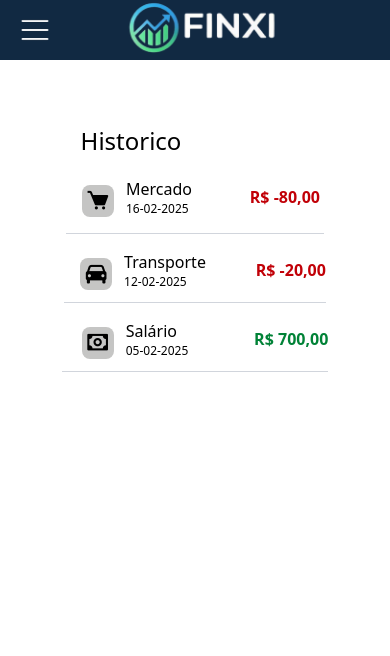
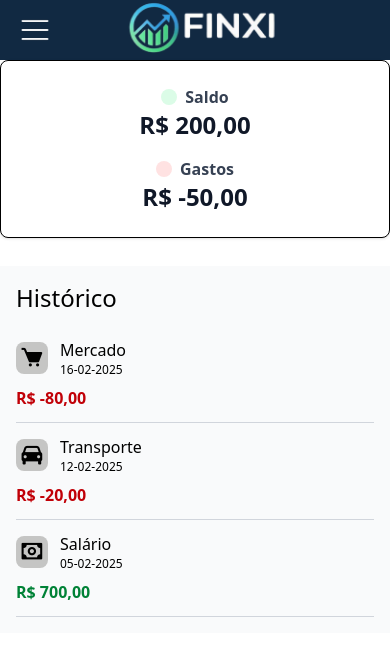
Before and after one commit to dilucas00/web-app-responsive, a React (Vite) app in the folder vite-project/: page / in a window 390 px wide. Shown: the top 656 px of the page. Built offline with nearby package versions, Linux system fonts and the light colour scheme.

Commit message:
Responsividade no componente LineTable

```diff
--- a/vite-project/src/App.jsx
+++ b/vite-project/src/App.jsx
@@ -1,6 +1,7 @@
 import './App.css'
 import SideBarM  from './components/SideBarM';
 import TableHistoric from './components/TableHistoric';
+import CardExemplo from './components/CardExample';
 
 function App() {
 
@@ -8,6 +9,7 @@ function App() {
   return (
     <>
       <SideBarM></SideBarM>
+      <CardExemplo></CardExemplo>
       <TableHistoric></TableHistoric>
     </>
   )
--- /dev/null
+++ b/vite-project/src/components/CardExample.jsx
@@ -0,0 +1,32 @@
+function CardExemplo() {
+    return (
+      <div className="flex flex-col sm:flex-row items-center justify-center bg-white border rounded-lg p-4 shadow-sm">
+        {/* Saldo */}
+        <div className="flex flex-col items-center m-2">
+          <div className="flex items-center gap-2">
+            <span className="bg-green-100 text-green-600 p-2 rounded-full">
+              {/* Ícone de Saldo */}
+            </span>
+            <h3 className="font-semibold text-gray-700">Saldo</h3>
+          </div>
+          <p className="text-2xl font-bold text-gray-900">R$ 200,00</p>
+        </div>
+
+        {/* Divisor vertical (somente em telas grandes) */}
+        <div className="hidden sm:block w-px h-16 bg-gray-200 mx-4"></div>
+
+        {/* Gastos */}
+        <div className="flex flex-col items-center m-2">
+          <div className="flex items-center gap-2">
+            <span className="bg-red-100 text-red-600 p-2 rounded-full">
+              {/* Ícone de Gastos */}
+            </span>
+            <h3 className="font-semibold text-gray-700">Gastos</h3>
+          </div>
+          <p className="text-2xl font-bold text-gray-900">R$ -50,00</p>
+        </div>
+      </div>
+    );
+  }
+
+  export default CardExemplo;
--- a/vite-project/src/components/LineTable.jsx
+++ b/vite-project/src/components/LineTable.jsx
@@ -1,61 +1,60 @@
-import React from 'react'
+import React from 'react';
 import "boxicons/css/boxicons.min.css";
 
 const LineTable = () => {
   return (
-    <div className='flex w-auto h-80 justify-center items-center content-center flex-col bg-grey mt-7'>
-
-        <h3 className='mr-32 mb-3 font-medium text-2xl'>Historico</h3>
+    <div className="w-full max-w-2xl mx-auto mt-7 bg-gray-50 p-4">
+      <h3 className="mb-3 font-medium text-2xl">Histórico</h3>
 
       {/* CONTAINER MERCADO */}
-
-        <div className=' flex flex-row border-b border-gray-300 p-1 '>
-          <div className='w-8 h-8 rounded-lg bg-[#c5c5c4] m-3 flex justify-center'>
-            <i class='bx bxs-cart bx-sm pt-1'></i>
+      <div className="flex flex-col sm:flex-row items-start sm:items-center border-b border-gray-300 py-3">
+        <div className="flex items-center">
+          <div className="w-8 h-8 rounded-lg bg-[#c5c5c4] flex justify-center items-center mr-3">
+            <i className="bx bxs-cart bx-sm"></i>
           </div>
-          <div className='flex flex-col pt-1'>
-            <h3 className='font-normal'>Mercado</h3>
-            <p className='font-light text-xs '>16-02-2025</p>
-          </div>
-          <div className='flex flex-row justify-end items-center w-32 pt-2  h-10'>
-            <span className='font-bold text-red-700'>R$ -80,00</span>
+          <div>
+            <h3 className="font-normal">Mercado</h3>
+            <p className="font-light text-xs">16-02-2025</p>
           </div>
         </div>
+        <div className="mt-2 sm:mt-0 sm:ml-auto">
+          <span className="font-bold text-red-700">R$ -80,00</span>
+        </div>
+      </div>
 
-        {/* CONTAINER Transporte  */}
+      {/* CONTAINER TRANSPORTE */}
+      <div className="flex flex-col sm:flex-row items-start sm:items-center border-b border-gray-300 py-3">
+        <div className="flex items-center">
+          <div className="w-8 h-8 rounded-lg bg-[#c5c5c4] flex justify-center items-center mr-3">
+            <i className="bx bxs-car bx-sm"></i>
+          </div>
+          <div>
+            <h3 className="font-normal">Transporte</h3>
+            <p className="font-light text-xs">12-02-2025</p>
+          </div>
+        </div>
+        <div className="mt-2 sm:mt-0 sm:ml-auto">
+          <span className="font-bold text-red-700">R$ -20,00</span>
+        </div>
+      </div>
 
-        <div className=' flex flex-row border-b border-gray-300 pl-1 mt-3 '>
-          <div className='w-8 h-8 rounded-lg bg-[#c5c5c4] m-3 flex justify-center'>
-            <i class='bx bxs-car bx-sm pt-1'></i>
+      {/* CONTAINER SALÁRIO */}
+      <div className="flex flex-col sm:flex-row items-start sm:items-center border-b border-gray-300 py-3">
+        <div className="flex items-center">
+          <div className="w-8 h-8 rounded-lg bg-[#c5c5c4] flex justify-center items-center mr-3">
+            <i className="bx bx-money bx-sm"></i>
           </div>
-          <div className='flex flex-col pt-1'>
-            <h3 className='font-normal'>Transporte</h3>
-            <p className='font-light text-xs '>12-02-2025</p>
+          <div>
+            <h3 className="font-normal">Salário</h3>
+            <p className="font-light text-xs">05-02-2025</p>
           </div>
-          <div className='flex flex-row justify-end items-center w-30 pt-2  h-10'>
-            <span className='font-bold text-red-700'>R$ -20,00</span>
-          </div>
+        </div>
+        <div className="mt-2 sm:mt-0 sm:ml-auto">
+          <span className="font-bold text-green-700">R$ 700,00</span>
+        </div>
+      </div>
+    </div>
+  );
+};
 
-        </div>
-
-        {/* CONTAINER SALARIO */}
-
-        <div className=' flex flex-row border-b border-gray-300 pl-2 mt-3 '>
-          <div className='w-8 h-8 rounded-lg bg-[#c5c5c4] m-3 flex justify-center'>
-            <i class='bx bx-money bx-sm pt-1'></i>
-          </div>
-          <div className='flex flex-col pt-1'>
-            <h3 className='font-normal'>Salário</h3>
-            <p className='font-light text-xs '>05-02-2025</p>
-          </div>
-          <div className='flex flex-row justify-end items-center w-35 pt-2  h-10'>
-            <span className='font-bold text-green-700'>R$ 700,00</span>
-          </div>
-
-        </div>
-
-    </div>
-  )
-}
-
-export default LineTable
+export default LineTable;
```
